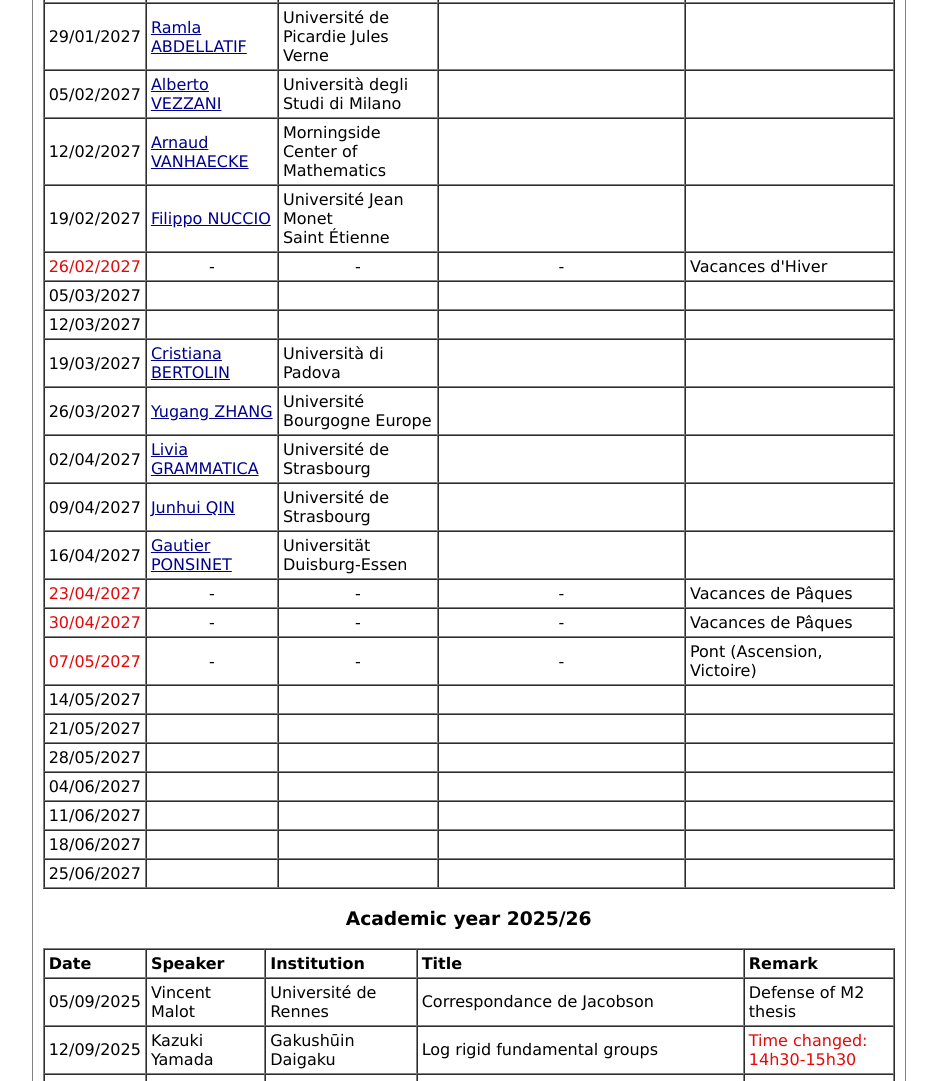
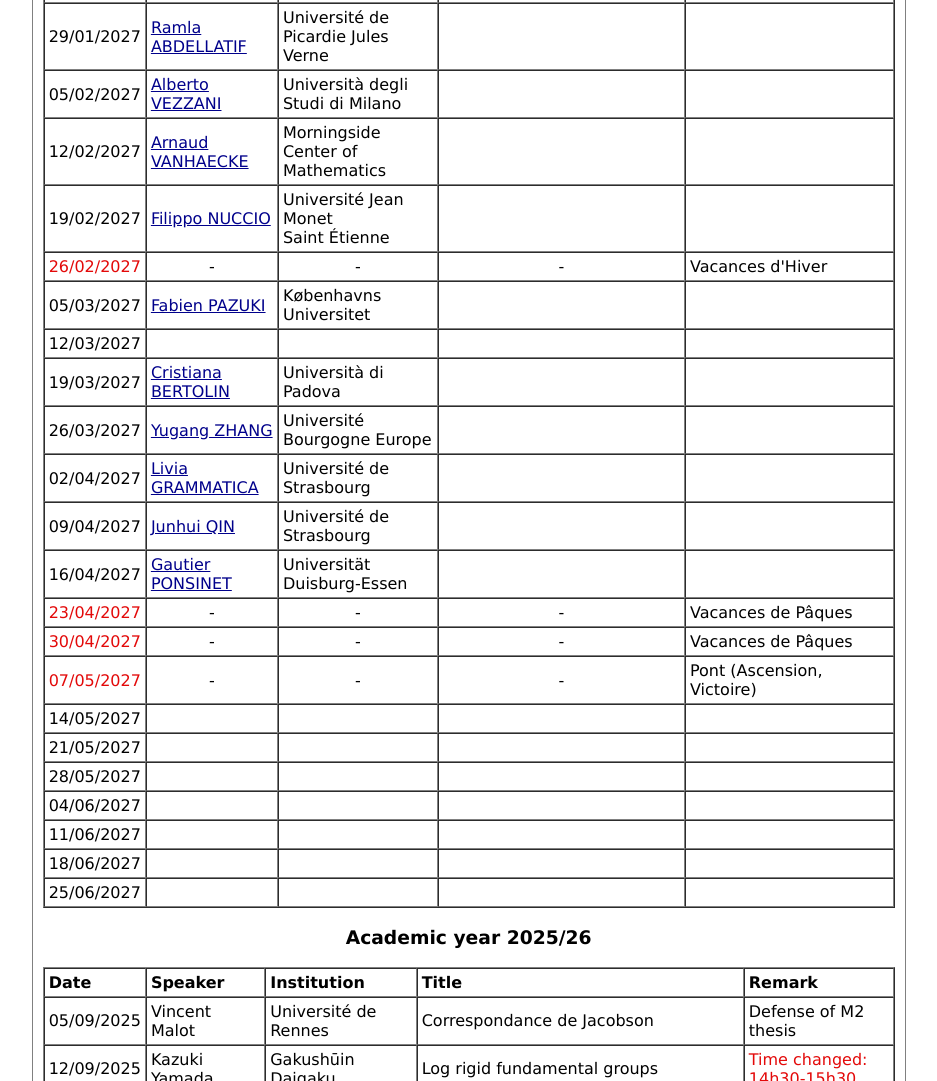
Before and after one commit to ErtlVroni/ertlvroni.github.io, a plain HTML site: page SeminaireTNGA/seminaire_tnga.htm in a window 1280 px wide. Shown: the part 1114-2195 px from the top of the page, without its empty margins (248-1185 px from the left). Drawn offline with Linux system fonts and the light colour scheme.

Commit message:
addad pazuki

```diff
--- a/SeminaireTNGA/seminaire_tnga.htm
+++ b/SeminaireTNGA/seminaire_tnga.htm
@@ -236,8 +236,8 @@
 		     </tr>
 		     <tr>
 		     <td  align="left">05/03/2027</td>
-		     <td></td>
-		     <td></td>
+		     <td><a href="https://pazuki.perso.math.cnrs.fr/">Fabien PAZUKI</a></td>
+		     <td>K&oslash;benhavns Universitet</td>
 		     <td></td>
 		     <td></td>
 		     </tr>
```
